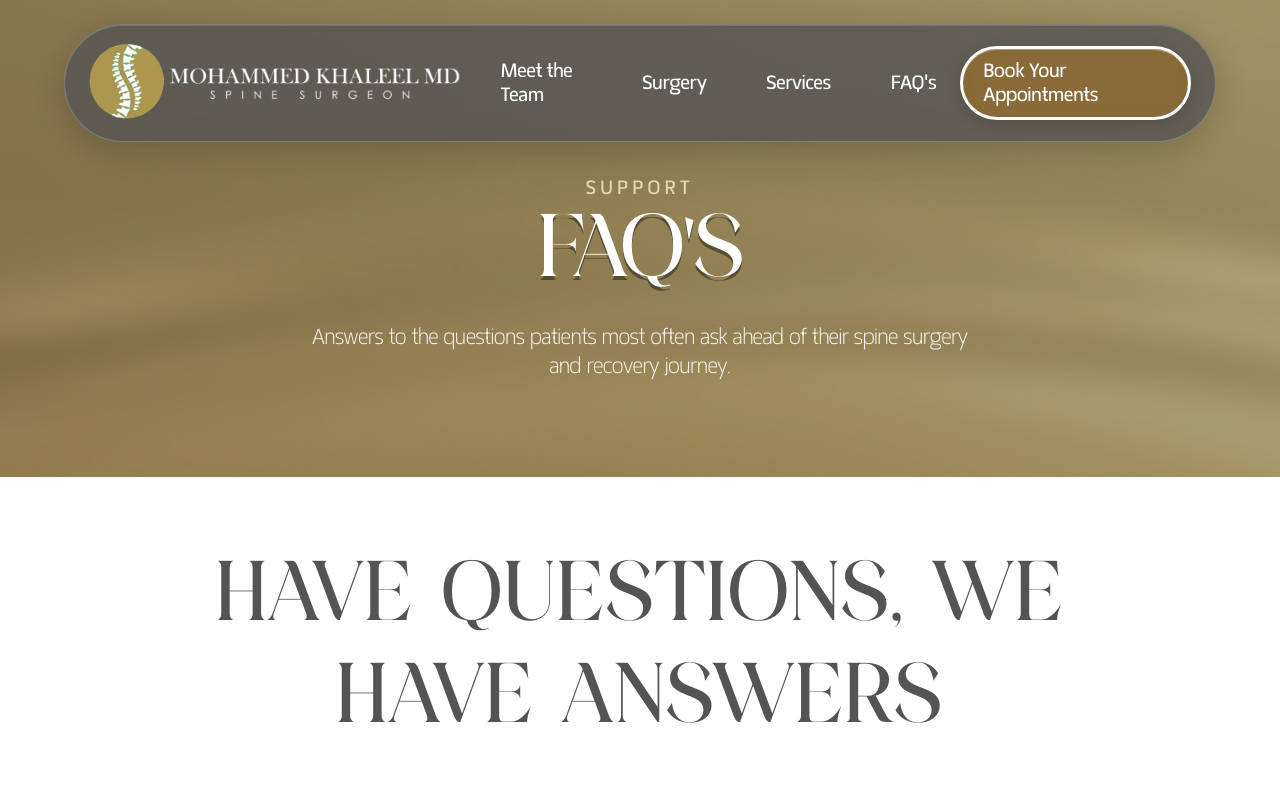
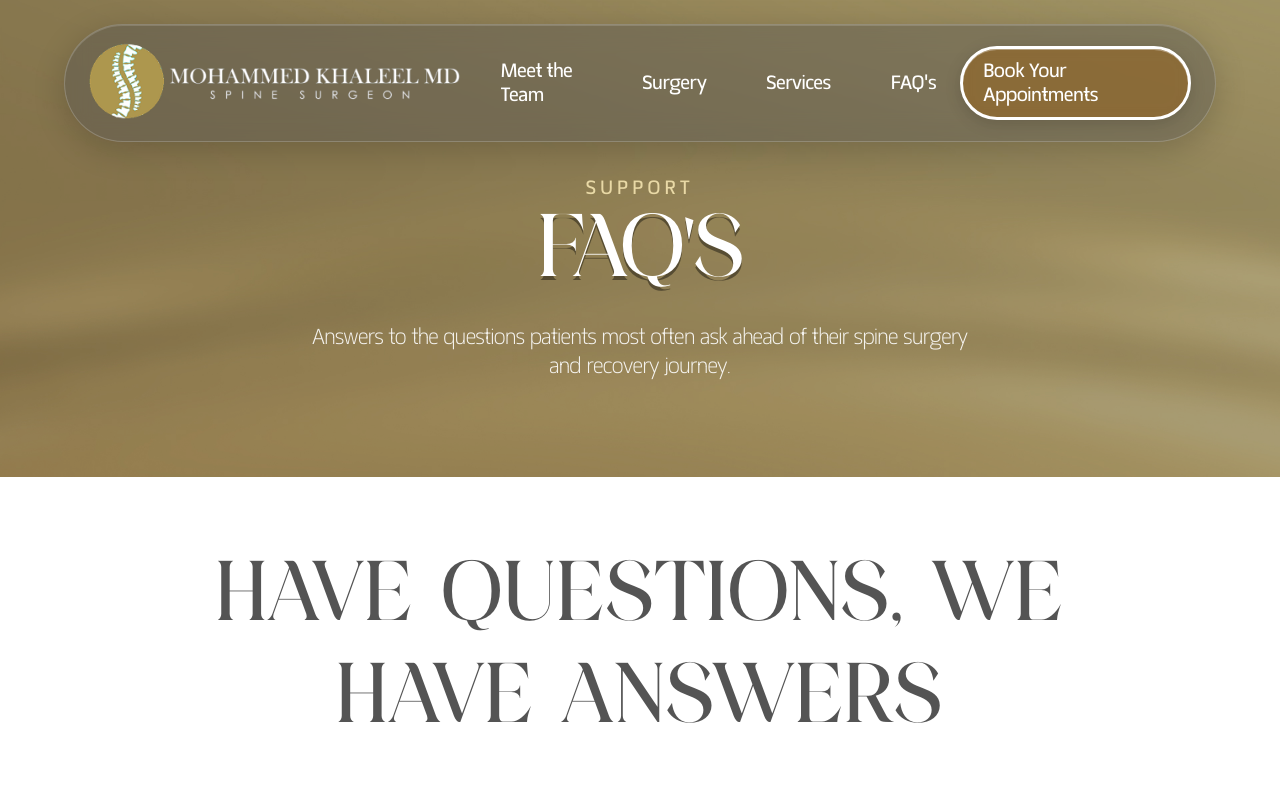
Before and after one commit to dev-pixelpopers/adeel-khaleel, a Next.js app: page /faq in a window 1280 px wide. Shown: the top 800 px of the page. Built offline with nearby package versions, Linux system fonts and the light colour scheme.

Commit message:
VideoBanner text change, Header bg opacity reduce

```diff
--- a/src/app/compounts/Header.tsx
+++ b/src/app/compounts/Header.tsx
@@ -14,7 +14,7 @@ export default function Header() {
 
   return (
     <header className="fixed top-0 left-0 w-full z-50 px-6 sm:px-12 lg:px-16 py-6 header opacity-0">
-      <div className="max-w-[1680px] mx-auto flex items-center justify-between rounded-full border border-white/20 bg-[#545454]/80 px-3 pr-6 py-2 backdrop-blur-xl shadow-[0_8px_32px_rgba(0,0,0,0.18),inset_0_1px_0_rgba(255,255,255,0.15)]">
+      <div className="max-w-[1680px] mx-auto flex items-center justify-between rounded-full border border-white/20 bg-[#545454]/40 px-3 pr-6 py-2 backdrop-blur-md shadow-[0_8px_32px_rgba(0,0,0,0.18),inset_0_1px_0_rgba(255,255,255,0.15)]">
 
         <a href="/" className="flex items-center gap-3 shrink-0">
           <div className="w-12 h-12 sm:w-[400px] sm:h-[100px] items-center justify-center p-2">
--- a/src/app/compounts/VideoBanner.tsx
+++ b/src/app/compounts/VideoBanner.tsx
@@ -359,7 +359,7 @@ export default function VideoBanner({ onPassed }: VideoBannerProps) {
                     className="inline-block text-[30px] tracking-[0.2em] uppercase text-white/90 drop-shadow-md text-center px-4 opacity-0"
                     ref={spanTextRef}
                 >
-                    Click To Scroll Below
+                    Skip Video
                 </span>
                 <svg
                     ref={arrowRef}
```
